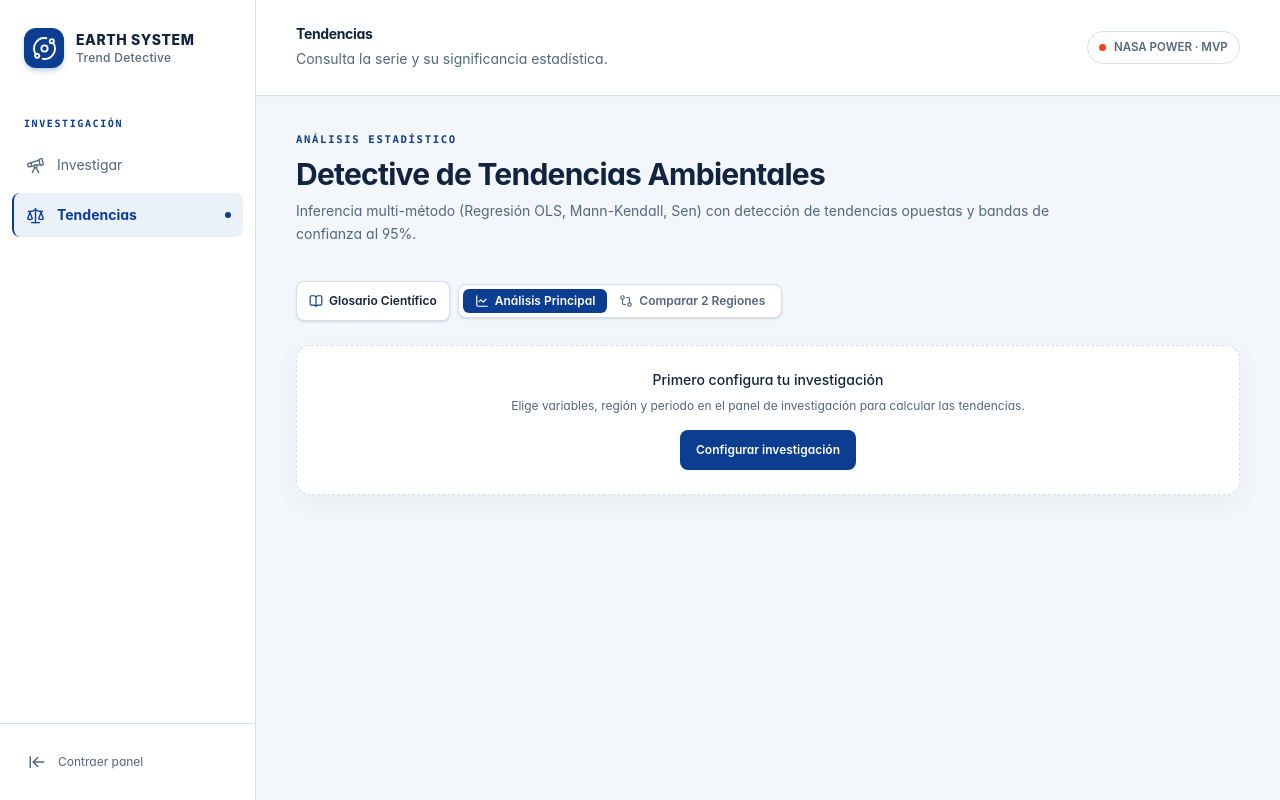
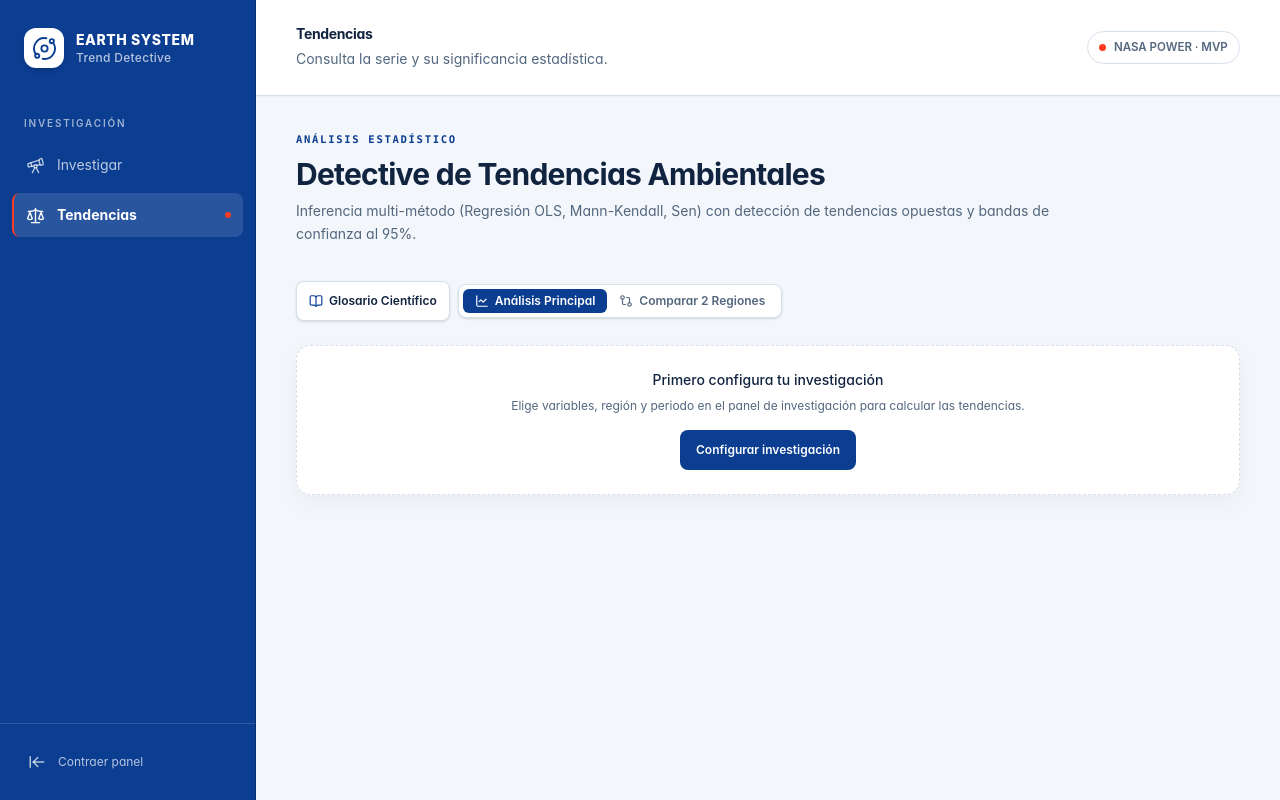
Before and after one commit to ohigginsrodriguez-cloud/nasa-space-apps-2026, a React (Vite) app in the folder frontend/: page /trends in a window 1280 px wide. Built offline with nearby package versions, Linux system fonts and the light colour scheme; no server answers.

Commit message:
style: align interface with NASA digital system

```diff
--- a/frontend/src/components/charts/TimeSeriesChart.tsx
+++ b/frontend/src/components/charts/TimeSeriesChart.tsx
@@ -19,17 +19,17 @@ const formatDate = (date: string, full = false) => (full ? fullDate : shortDate)
 const formatValue = (value: number | null | undefined, digits = 2) => (value === null || value === undefined ? '—' : new Intl.NumberFormat('es', { maximumFractionDigits: digits }).format(value))
 
 const colors: Record<string, string> = {
-  temperature: 'var(--color-chart-temperature, #e11d48)',
-  precipitation: 'var(--color-chart-precipitation, #0284c7)',
-  soil_moisture: '#059669',
-  relative_humidity: '#8b5cf6',
-  solar_radiation: '#d97706',
-  surface_pressure: '#4b5563',
-  wind_speed: '#06b6d4',
+  temperature: 'var(--color-chart-temperature, #FC3D21)',
+  precipitation: 'var(--color-chart-precipitation, #0B3D91)',
+  soil_moisture: '#1B5E7A',
+  relative_humidity: '#5B6770',
+  solar_radiation: '#F5A623',
+  surface_pressure: '#111111',
+  wind_speed: '#7A9E9F',
 }
 
 function getVariableColor(id: string): string {
-  return colors[id] || '#6366f1'
+  return colors[id] || '#5B6770'
 }
 
 function ChartTooltip({ active, payload, label }: TooltipContentProps<TooltipValueType, string | number>) {
--- a/frontend/src/components/layout/Sidebar.tsx
+++ b/frontend/src/components/layout/Sidebar.tsx
@@ -10,7 +10,7 @@ export function Sidebar() {
 
   return (
     <aside
-      className={`z-20 shrink-0 border-b border-line bg-surface lg:sticky lg:top-0 lg:flex lg:h-dvh lg:flex-col lg:border-r lg:border-b-0 ${collapsed ? 'lg:w-20' : 'lg:w-64'}`}
+      className={`z-20 shrink-0 border-b border-accent-hover bg-accent text-white lg:sticky lg:top-0 lg:flex lg:h-dvh lg:flex-col lg:border-r lg:border-b-0 ${collapsed ? 'lg:w-20' : 'lg:w-64'}`}
       onKeyDown={(event) => {
         if (event.key === 'Escape' && mobileOpen) {
           setMobileOpen(false)
@@ -20,27 +20,27 @@ export function Sidebar() {
     >
       <div className={`flex h-20 items-center justify-between gap-3 px-5 lg:h-24 ${collapsed ? 'lg:justify-center lg:px-3' : 'lg:px-6'}`}>
         <NavLink to="/dashboard" aria-label="Earth System Trend Detective — Inicio" className="flex min-w-0 items-center gap-3 rounded-md" onClick={() => setMobileOpen(false)}>
-           <span className="flex size-10 shrink-0 items-center justify-center rounded-xl bg-accent text-white shadow-md shadow-accent/20"><Orbit size={25} strokeWidth={1.8} aria-hidden="true" /></span>
+           <span className="flex size-10 shrink-0 items-center justify-center rounded-xl bg-white text-accent shadow-md"><Orbit size={25} strokeWidth={1.8} aria-hidden="true" /></span>
           <span className={collapsed ? 'lg:sr-only' : ''}>
              <span className="block text-sm font-extrabold tracking-[0.04em]">EARTH SYSTEM</span>
-             <span className="block text-xs font-medium tracking-wide text-muted">Trend Detective</span>
+             <span className="block text-xs font-medium tracking-wide text-white/70">Trend Detective</span>
           </span>
         </NavLink>
-        <button ref={menuButton} type="button" className="flex size-11 items-center justify-center rounded-lg border border-line text-muted lg:hidden" aria-label={mobileOpen ? 'Cerrar menú' : 'Abrir menú'} aria-expanded={mobileOpen} aria-controls="main-navigation" onClick={() => setMobileOpen(!mobileOpen)}>
+        <button ref={menuButton} type="button" className="flex size-11 items-center justify-center rounded-lg border border-white/25 text-white transition-colors hover:bg-white/10 lg:hidden" aria-label={mobileOpen ? 'Cerrar menú' : 'Abrir menú'} aria-expanded={mobileOpen} aria-controls="main-navigation" onClick={() => setMobileOpen(!mobileOpen)}>
           {mobileOpen ? <X size={20} aria-hidden="true" /> : <ChevronDown size={20} aria-hidden="true" />}
         </button>
       </div>
 
       <nav id="main-navigation" aria-label="Navegación principal" className={`${mobileOpen ? 'block' : 'hidden'} px-3 pb-5 lg:block lg:flex-1 lg:overflow-y-auto lg:pt-5`}>
-        <p className={`eyebrow mb-3 px-3 text-[10px] ${collapsed ? 'lg:sr-only' : ''}`}>INVESTIGACIÓN</p>
+        <p className={`mb-3 px-3 text-[10px] font-semibold tracking-[0.18em] text-white/60 ${collapsed ? 'lg:sr-only' : ''}`}>INVESTIGACIÓN</p>
         <ul className="space-y-1.5">
           {navigation.map(({ id, path, label, icon: Icon }) => (
             <li key={id}>
-               <NavLink to={path} end={path === '/dashboard'} title={collapsed ? label : undefined} onClick={() => setMobileOpen(false)} className={({ isActive }) => `flex min-h-11 w-full items-center gap-3 rounded-lg border-l-2 px-3 py-3 text-left text-sm transition-all duration-200 motion-reduce:transition-none ${collapsed ? 'lg:justify-center' : ''} ${isActive ? 'border-accent bg-accent-soft font-bold text-accent' : 'border-transparent text-muted hover:bg-canvas hover:text-ink'}`}>
+               <NavLink to={path} end={path === '/dashboard'} title={collapsed ? label : undefined} onClick={() => setMobileOpen(false)} className={({ isActive }) => `flex min-h-11 w-full items-center gap-3 rounded-lg border-l-2 px-3 py-3 text-left text-sm transition-all duration-200 motion-reduce:transition-none ${collapsed ? 'lg:justify-center' : ''} ${isActive ? 'border-signal bg-white/12 font-bold text-white' : 'border-transparent text-white/72 hover:bg-white/10 hover:text-white'}`}>
                 {({ isActive }) => <>
                   <Icon size={19} strokeWidth={1.7} className="shrink-0" aria-hidden="true" />
                   <span className={collapsed ? 'lg:sr-only' : ''}>{label}</span>
-                  {isActive && <span className={`ml-auto size-1.5 rounded-full bg-accent ${collapsed ? 'lg:hidden' : ''}`} aria-hidden="true" />}
+                   {isActive && <span className={`ml-auto size-1.5 rounded-full bg-signal ${collapsed ? 'lg:hidden' : ''}`} aria-hidden="true" />}
                 </>}
               </NavLink>
             </li>
@@ -48,8 +48,8 @@ export function Sidebar() {
         </ul>
       </nav>
 
-      <div className="hidden border-t border-line p-4 lg:block">
-        <button type="button" aria-label={collapsed ? 'Expandir barra lateral' : 'Contraer barra lateral'} aria-expanded={!collapsed} className={`flex min-h-11 w-full items-center gap-3 rounded-lg text-xs text-muted hover:bg-canvas hover:text-ink ${collapsed ? 'justify-center' : 'px-3'}`} onClick={() => setCollapsed(!collapsed)}>
+      <div className="hidden border-t border-white/15 p-4 lg:block">
+        <button type="button" aria-label={collapsed ? 'Expandir barra lateral' : 'Contraer barra lateral'} aria-expanded={!collapsed} className={`flex min-h-11 w-full items-center gap-3 rounded-lg text-xs text-white/70 transition-colors hover:bg-white/10 hover:text-white ${collapsed ? 'justify-center' : 'px-3'}`} onClick={() => setCollapsed(!collapsed)}>
           {collapsed ? <ArrowRightFromLine size={18} aria-hidden="true" /> : <><ArrowLeftToLine size={18} aria-hidden="true" /><span>Contraer panel</span></>}
         </button>
       </div>
--- a/frontend/src/index.css
+++ b/frontend/src/index.css
@@ -1,8 +1,9 @@
 @import "tailwindcss";
 
 @theme {
-  --font-sans: "Inter", "Segoe UI", Roboto, Helvetica, Arial, sans-serif;
-  --font-mono: "IBM Plex Mono", "SFMono-Regular", Consolas, monospace;
+  --font-sans: "Public Sans", "Inter", "Helvetica Neue", Arial, sans-serif;
+  --font-display: "Inter", "Helvetica Neue", Arial, sans-serif;
+  --font-mono: "DM Mono", "SFMono-Regular", Consolas, monospace;
   --color-canvas: #f3f6fa;
   --color-surface: #ffffff;
   --color-ink: #10233f;
@@ -15,8 +16,8 @@
   --color-signal-soft: #fff0ed;
   --color-success: #087f5b;
   --color-success-soft: #eaf7f2;
-  --color-chart-temperature: #d1495b;
-  --color-chart-precipitation: #087f8c;
+  --color-chart-temperature: #fc3d21;
+  --color-chart-precipitation: #0b3d91;
 }
 
 @layer base {
@@ -28,6 +29,10 @@
   body {
     @apply m-0 min-w-80 bg-canvas font-sans text-ink antialiased;
     font-feature-settings: "cv11", "ss01";
+  }
+
+  h1, h2, h3, h4 {
+    font-family: var(--font-display);
   }
 
   button, summary, select, input {
```
